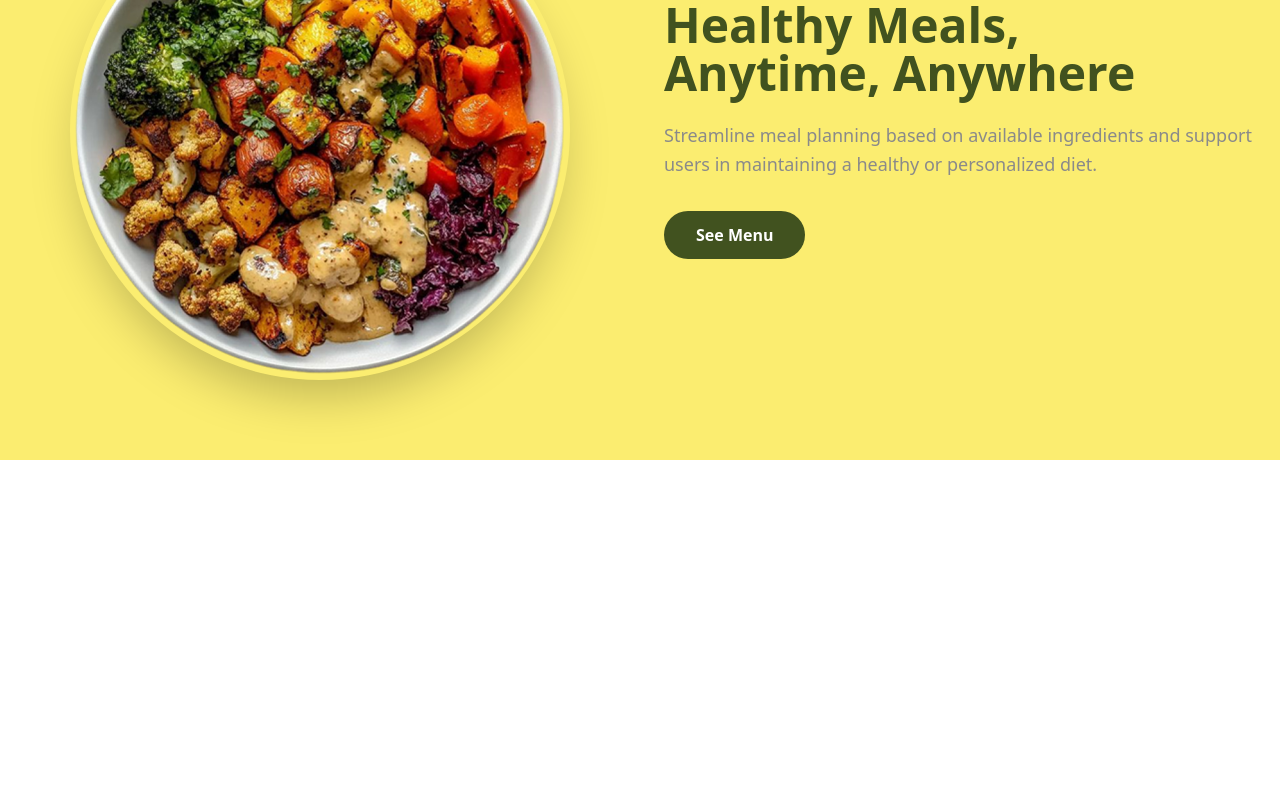
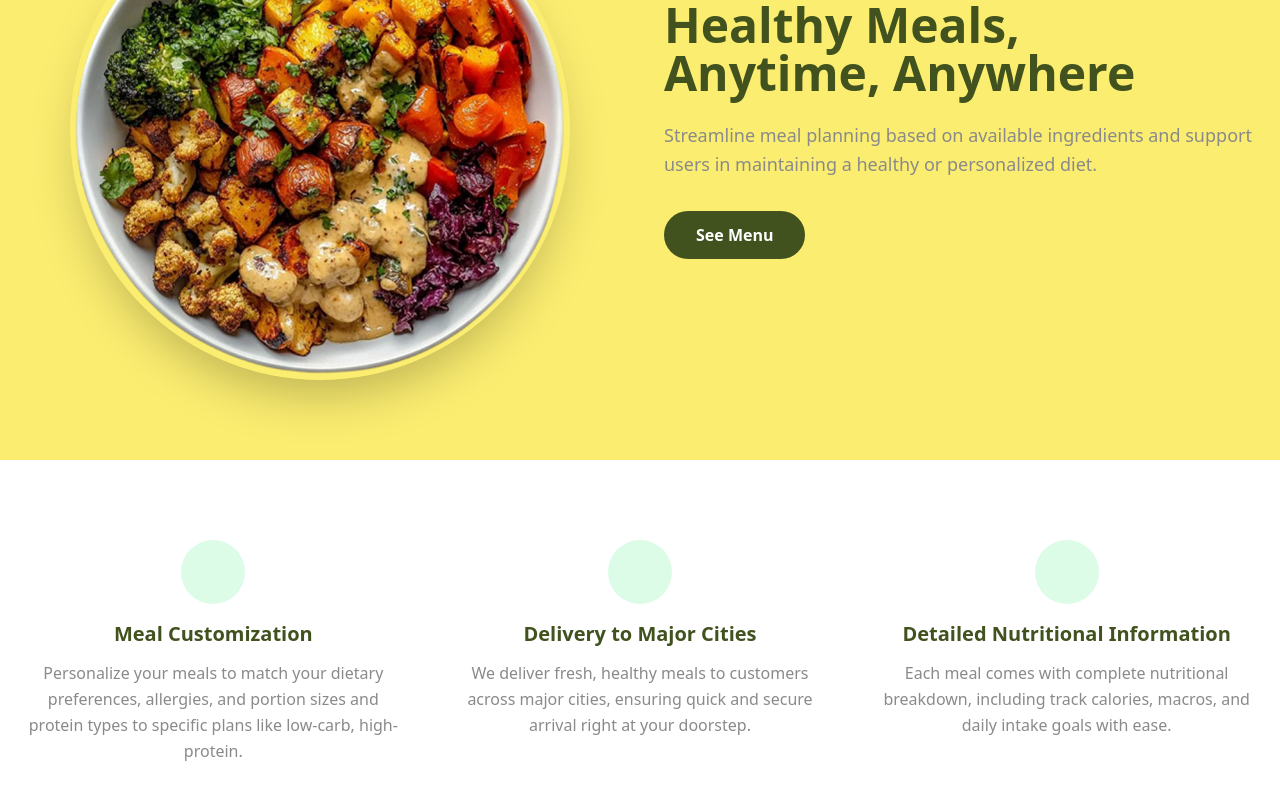
Before and after one commit to amertawolj/sea-catering, a React (Create React App) app: page / in a window 1280 px wide. Shown: the part 280-1080 px from the top of the page. Before the commit the page ends 800 px from the top, so only its background shows below. Built offline with nearby package versions, Linux system fonts and the light colour scheme; the HTML template or start-up script is replaced by a standard one.

Commit message:
add key features section

```diff
--- a/src/App.js
+++ b/src/App.js
@@ -1,13 +1,14 @@
 import React from 'react'
 import Navbar from './components/Navbar';
 import Hero from './components/Hero';
-
+import KeyFeatures from './components/KeyFeatures';
 
 function App() {
   return (
     <div>
       <Navbar />
       <Hero />
+      <KeyFeatures />
     </div>
   );
 }
--- a/src/components/KeyFeatures.jsx
+++ b/src/components/KeyFeatures.jsx
@@ -0,0 +1,38 @@
+import React from 'react';
+
+const keyFeatures = () => {
+  return (
+    <div className="py-20 bg-white">
+        <div className="max-w-7xl mx-auto px-6">
+            <div className="grid md:grid-cols-3 gap-12">
+                <div className="text-center">
+                    <div className="w-16 h-16 bg-green-100 rounded-full flex items-center justify-center mx-auto mb-4">
+                    </div>
+                    <h3 className="text-xl font-bold mb-3" style={{color: '#41521F'}}>Meal Customization</h3>
+                    <p className="leading-relaxed" style={{color: '#8A8A8A'}}>
+                        Personalize your meals to match your dietary preferences, allergies, and portion sizes and protein types to specific plans like low-carb, high-protein.
+                    </p>
+                </div>
+                <div className="text-center">
+                    <div className="w-16 h-16 bg-green-100 rounded-full flex items-center justify-center mx-auto mb-4">
+                    </div>
+                    <h3 className="text-xl font-bold mb-3" style={{color: '#41521F'}}>Delivery to Major Cities</h3>
+                    <p className="leading-relaxed" style={{color: '#8A8A8A'}}>
+                        We deliver fresh, healthy meals to customers across major cities, ensuring quick and secure arrival right at your doorstep.
+                    </p>
+                </div>
+                <div className="text-center">
+                    <div className="w-16 h-16 bg-green-100 rounded-full flex items-center justify-center mx-auto mb-4">
+                    </div>
+                    <h3 className="text-xl font-bold mb-3" style={{color: '#41521F'}}>Detailed Nutritional Information</h3>
+                    <p className="leading-relaxed" style={{color: '#8A8A8A'}}>
+                        Each meal comes with complete nutritional breakdown, including track calories, macros, and daily intake goals with ease.
+                    </p>
+                </div>
+            </div>
+        </div>
+    </div>
+  );
+};
+
+export default keyFeatures
```
